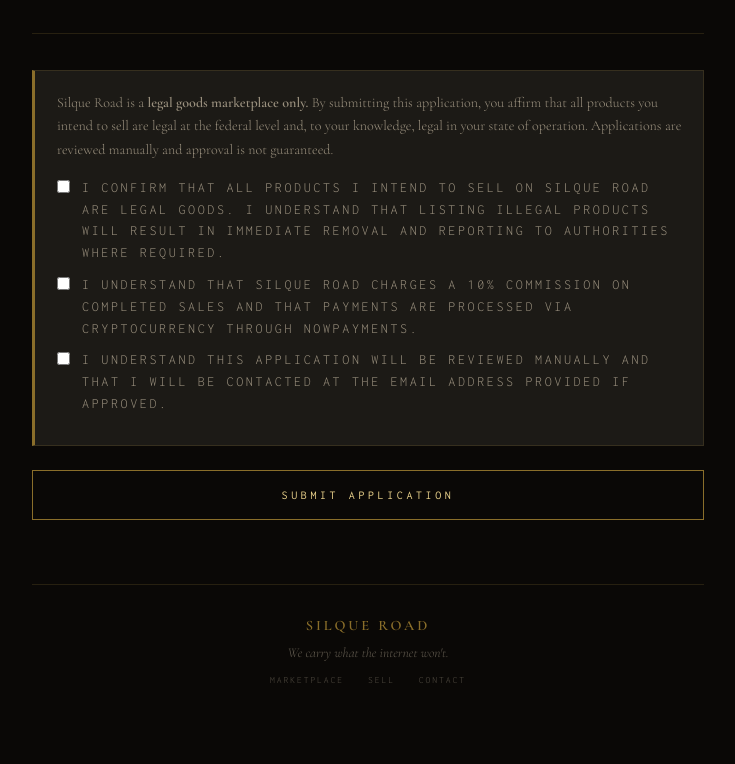
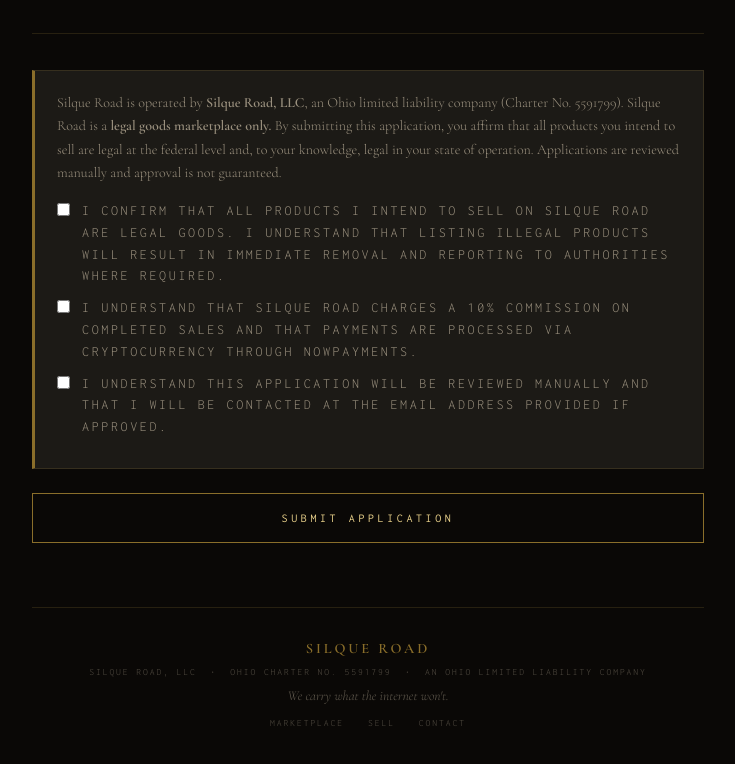
Before and after one commit to xekiellc/silqueroad, a website: page seller-apply.html in a window 1280 px wide. Shown: the part 2061-2825 px from the top of the page, without its empty margins (272-1007 px from the left). Drawn offline with nearby package versions, Linux system fonts and the light colour scheme.

Commit message:
Update seller-apply.html

```diff
--- a/seller-apply.html
+++ b/seller-apply.html
@@ -410,6 +410,16 @@
       text-transform: uppercase;
     }
 
+    .footer-entity {
+      font-family: 'Inconsolata', monospace;
+      font-size: 0.6rem;
+      letter-spacing: 0.2em;
+      text-transform: uppercase;
+      color: var(--cream-dim);
+      opacity: 0.5;
+      text-align: center;
+    }
+
     .footer-tagline {
       font-family: 'Cormorant Garamond', serif;
       font-style: italic;
@@ -589,7 +599,7 @@
 
       <div class="affirmation-block">
         <p>
-          Silque Road is a <strong>legal goods marketplace only.</strong> By submitting this application, you affirm that all products you intend to sell are legal at the federal level and, to your knowledge, legal in your state of operation. Applications are reviewed manually and approval is not guaranteed.
+          Silque Road is operated by <strong>Silque Road, LLC</strong>, an Ohio limited liability company (Charter No. 5591799). Silque Road is a <strong>legal goods marketplace only.</strong> By submitting this application, you affirm that all products you intend to sell are legal at the federal level and, to your knowledge, legal in your state of operation. Applications are reviewed manually and approval is not guaranteed.
         </p>
 
         <label class="affirmation-check">
@@ -619,6 +629,7 @@
 
   <footer class="page-footer">
     <span class="footer-logo">Silque Road</span>
+    <span class="footer-entity">Silque Road, LLC &nbsp;&bull;&nbsp; Ohio Charter No. 5591799 &nbsp;&bull;&nbsp; An Ohio limited liability company</span>
     <span class="footer-tagline">We carry what the internet won't.</span>
     <div class="footer-links">
       <a href="/">Marketplace</a>
```
